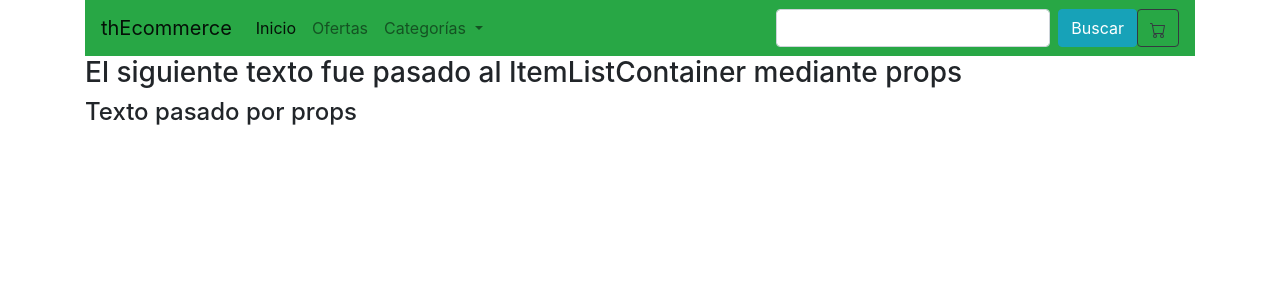
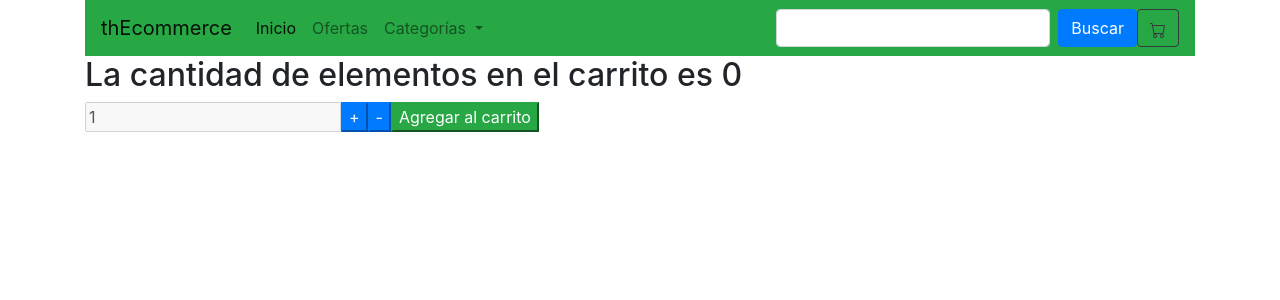
Before and after one commit to brunoyommi/thEcommerce, a React (Create React App) app: page / in a window 1280 px wide. Shown: the top 300 px of the page. Built offline with nearby package versions, Linux system fonts and the light colour scheme.

Commit message:
Desafio 5

```diff
--- a/src/App.js
+++ b/src/App.js
@@ -1,19 +1,31 @@
 import 'bootstrap/dist/css/bootstrap.min.css';
-import ItemListContainer from './components/ItemListContainer';
 import NavBar from './components/NavBar';
+import ItemCount from './components/ItemCount';
+import { useState } from 'react';
 
 <link
-    rel="stylesheet"
-    href="https://cdn.jsdelivr.net/npm/bootstrap@4.6.0/dist/css/bootstrap.min.css"
-    integrity="sha384-B0vP5xmATw1+K9KRQjQERJvTumQW0nPEzvF6L/Z6nronJ3oUOFUFpCjEUQouq2+l"
-    crossorigin="anonymous"
+  rel="stylesheet"
+  href="https://cdn.jsdelivr.net/npm/bootstrap@4.6.0/dist/css/bootstrap.min.css"
+  integrity="sha384-B0vP5xmATw1+K9KRQjQERJvTumQW0nPEzvF6L/Z6nronJ3oUOFUFpCjEUQouq2+l"
+  crossorigin="anonymous"
 />
 
 function App() {
+  const [totalItems, setTotalItems] = useState(0);
+
+  const agregarAlCarrito = (unNumero) => {
+    console.log(unNumero);
+    setTotalItems(totalItems + unNumero);
+  }
+
   return (
     <div className="container">
-      <NavBar/>
-      <ItemListContainer texto='Texto pasado por props'/>
+      <NavBar />
+      <h2>La cantidad de elementos en el carrito es {totalItems}</h2>
+      <ItemCount
+        stock={5}
+        onAdd={agregarAlCarrito}
+        initial={1} />
     </div>
   );
 }
--- a/src/components/Boton.js
+++ b/src/components/Boton.js
@@ -2,6 +2,6 @@ import { Button } from "react-bootstrap";
 
 export default function Boton(props) {
     return (
-        <Button variant="info"> { props.texto } </Button>
+        <Button variant={ props.variante }> { props.texto } </Button>
     )
 }
--- /dev/null
+++ b/src/components/ItemCount.js
@@ -0,0 +1,25 @@
+import React from 'react';
+import { useState } from 'react';
+
+export default function ItemCount({onAdd,stock, initial}) {
+    const [counter, setCounter] = useState(initial);
+
+    const addItem = () => {
+        counter < stock ? setCounter(counter + 1) : setCounter(counter);
+    }
+
+    const removeItem = () => {
+        counter > 0 ? setCounter(counter - 1) : setCounter(counter);
+    }
+
+    return (
+        <>
+            <div>
+                <input type='number' disabled value={counter}></input>
+                <button className='btn-primary' type='button' onClick={addItem}>+</button>
+                <button className='btn-primary' type='button' onClick={removeItem}>-</button>
+                <button className='btn-success' type='submit' onClick={()=>onAdd(counter)}>Agregar al carrito</button>
+            </div>
+        </>
+    )
+}
--- a/src/components/ItemListContainer.js
+++ /dev/null
@@ -1,10 +0,0 @@
-export default function ItemListContainer(props) {
-    return (
-        <div className='itemListContainer'>
-            <h3>El siguiente texto fue pasado al ItemListContainer mediante props</h3>
-            <h4> { props.texto } </h4>
-
-
-        </div>
-    )
-}
```
Also changed, not shown: src/components/ClickTracker.js (added, +34 -0 lines), src/components/NavDropDown.js (line endings or trailing spaces).
